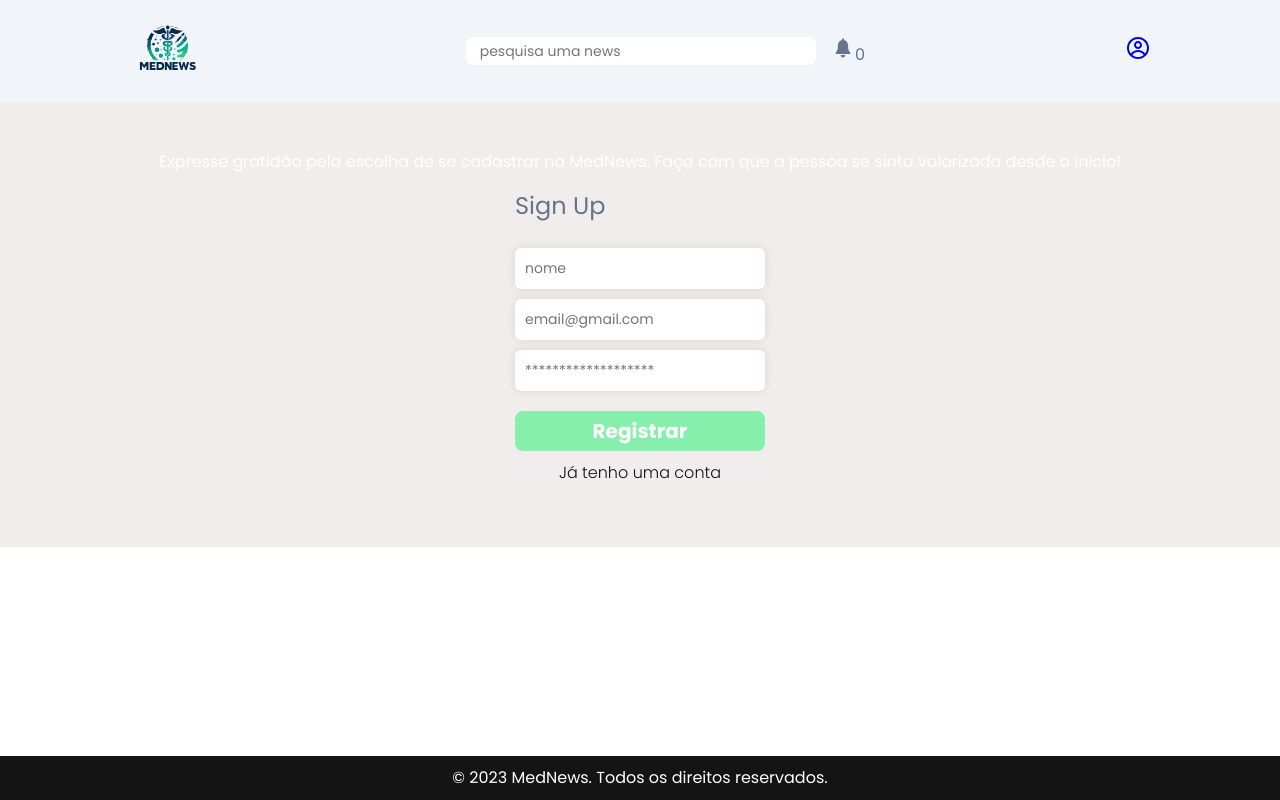
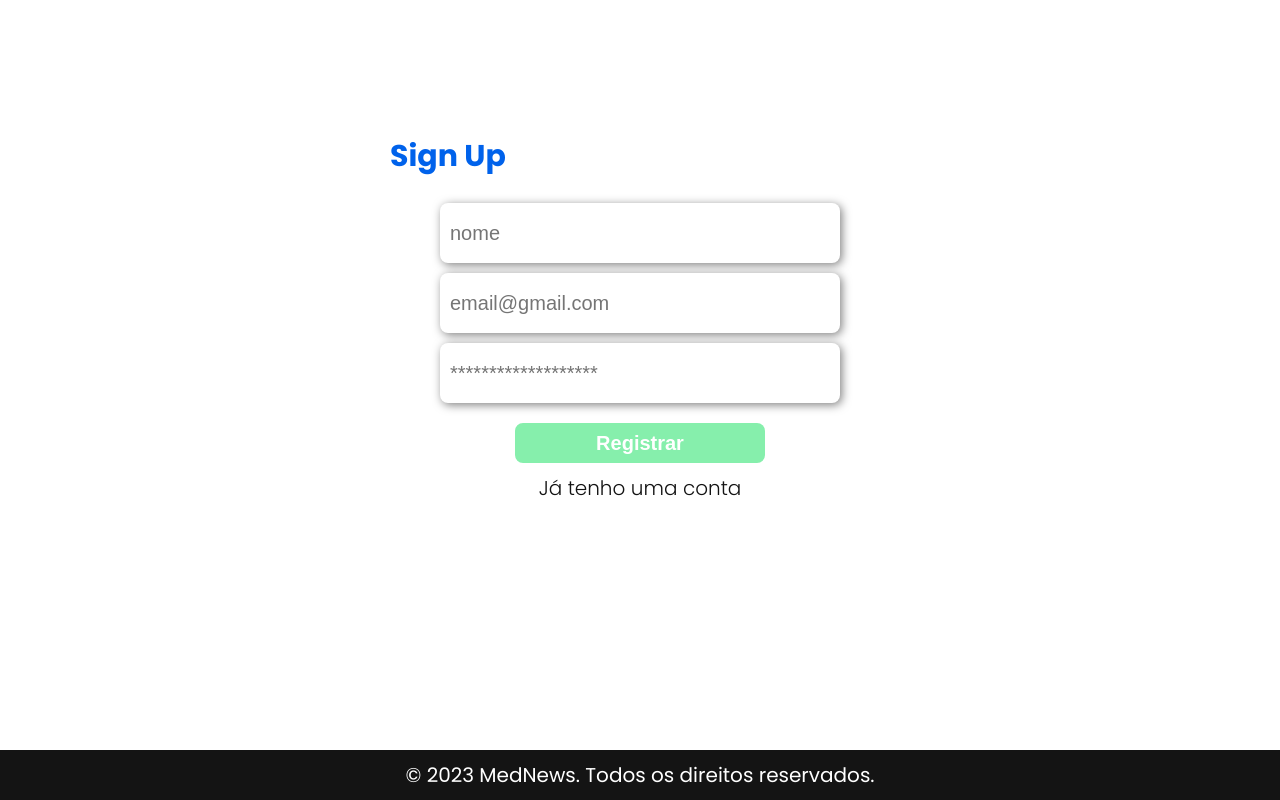
Before and after one commit to franciscojoaopedro/mednews, a React (Vite) app: page /signup in a window 1280 px wide. Built offline with nearby package versions, Linux system fonts and the light colour scheme.

Commit message:
feat add firebase hooks and news contexts

```diff
--- a/package.json
+++ b/package.json
@@ -12,9 +12,12 @@
   "dependencies": {
     "@mui/icons-material": "^5.14.18",
     "axios": "^1.6.2",
+    "firebase": "^10.7.1",
     "react": "^18.2.0",
     "react-dom": "^18.2.0",
-    "react-icons": "^4.12.0"
+    "react-firebase-hooks": "^5.1.1",
+    "react-icons": "^4.12.0",
+    "react-toastify": "^9.1.3"
   },
   "devDependencies": {
     "@types/react": "^18.2.37",
--- a/src/App.jsx
+++ b/src/App.jsx
@@ -1,20 +1,19 @@
 // import { useState } from 'react'
 
-import {Outlet} from "react-router-dom"
-import { Header } from './components/Header'
-import {Footer} from "./components/Footer"
-import { AppContext } from "./contexts/context"
+import {Outlet} from "react-router-dom";
+import { Header } from './components/Header';
+import {Footer} from "./components/Footer";
+import { AppContext, UserContext } from "./contexts/context";
+import { useContext } from "react";
 
 function App() {
-  // const [lognin,setLognin]=useState(true)
-
+  const {userLogin}=useContext(UserContext);
   return (
   <>
-  <AppContext>
-    <Header/>
+   {userLogin&& <Header/>}
     <Outlet/>
     <Footer/>
-  </AppContext>
+
   </>
   )
 }
--- a/src/contexts/context.jsx
+++ b/src/contexts/context.jsx
@@ -1,5 +1,8 @@
 import {createContext, useState} from "react";
 import api from "../api/api"
+import { useCreateUserWithEmailAndPassword ,useSignInWithEmailAndPassword } from 'react-firebase-hooks/auth';
+import {auth} from "../firebase/config"
+
 export const NotificacaoContext=createContext();
 export const NewsContexts=createContext();
 export const UserContext=createContext()
@@ -7,7 +10,19 @@ export const UserContext=createContext()
 export const AppContext=({children})=>{
     const [news,setNews]=useState([]);
     const [notificacao,setNotificacao]=useState(0);
-    const [userLogin,setUserLogin]=useState(true)
+    const [userLogin,setUserLogin]=useState(null)
+    const [usuario,setUsuario]=useState(null)
+
+    const [
+      createUserWithEmailAndPassword,
+      user,
+      loading,
+      error,
+    ] = useCreateUserWithEmailAndPassword(auth);
+
+    const [
+      signInWithEmailAndPassword,
+    ] = useSignInWithEmailAndPassword(auth);
 
     async function getAllNews(){
         let response=await api.get("/posts/index");
@@ -41,12 +56,101 @@ export const AppContext=({children})=>{
 
       }
 
+async function LogIn(email,password){
+  try {
+    await signInWithEmailAndPassword(email,password)
+    .then( async (usercredential)=>{
 
+      await api.get(`/authors/user/${email}`)
+      .then( async (response)=>{
+        const data=response.data.user
+        const user={
+          id:usercredential.user.uid,
+          name:data.name,
+          email:usercredential.user.email,
+          token:await usercredential.user.getIdToken((t)=>t)
+        }
+
+        const getUserLocal=localStorage.getItem("usertoken");
+        const userToken=JSON.parse(getUserLocal)
+        if(userToken.email!==email){
+          localStorage.setItem("usertoken",JSON.stringify(user))
+          console.log("foi criado um novo token",userToken)
+          setUserLogin(userToken)
+          return;
+        }
+        console.log("esse usuario já existe",userToken)
+        setUsuario()
+        return
+      })
+
+      /**
+      eyJhbGciOiJSUzI1NiIsImtpZCI6IjUyNmM2YTg0YWMwNjcwMDVjZTM
+      0Y2VmZjliM2EyZTA4ZTBkZDliY2MiLCJ0eXAiOiJKV1QifQ.eyJpc3Mi
+      OiJodHRwczovL3NlY3VyZXRva2VuLmdvb2dsZS5jb20vbWVkbmV3cy02OTJ
+      iZSIsImF1ZCI6Im1lZG5ld3MtNjkyYmUiLCJhdXRoX3RpbWUiOjE3MDM2MT
+      EyNjksInVzZXJfaWQiOiJDVWdTbThJOWNhT1BnNldBMGZlSlVJbE0wTnExI
+      iwic3ViIjoiQ1VnU204STljYU9QZzZXQTBmZUpVSWxNME5xMSIsImlhdCI6
+      MTcwMzYxMTI3NiwiZXhwIjoxNzAzNjE0ODc2LCJlbWFpbCI6InRlc3RlMkB
+      nbWFpbC5jb20iLCJlbWFpbF92ZXJpZmllZCI6ZmFsc2UsImZpcmViYXNlIj
+      p7ImlkZW50aXRpZXMiOnsiZW1haWwiOlsidGVzdGUyQGdtYWlsLmNvbSJdf
+      Swic2lnbl9pbl9wcm92aWRlciI6InBhc3N3b3JkIn19.do49076k7Qk1bPI
+      YdsUfTA9oRmjpo0YmmPkIlpv7b9vMO4mbMsGWp_cUWNIASW6KseNNm4mTjg
+      d-T2YmXKXFOo7Nlx9JDlFbtpXv9nZapHVXbXjSDHkQQPX9HcK5VWYFdI5MY
+      1xp3L8OtBaQAVCqhKuKgLCywymZuxIa9k4drb-K9BNX9RC6Qm11RTFazviW
+      95UETsGKigBC37gayg0CrfXENGiV133PjxVDNlFGlGkFgEwApegfRa-6xsppZ0BFwa-mkASgdHkO2-nsufUPc4jQx4jT
+      3O7Q5FhDHGDskWu3YWpSUI3Fd59kDfVOpi1Rc8VV8hKDds58vJdCmUp01g
+      */
+
+
+
+
+      // const saveLocal=localStorage.setItem("usertoken",JSON.stringify(user))
+
+        console.log("dados do loggin",user)
+    })
+
+    setUserLogin(true)
+    return alert("usuario logado")
+
+  } catch (error) {
+    console.log("erro ao fazer log",error)
+  }
+
+}
+
+async function Register(name,email,password){
+ await  createUserWithEmailAndPassword(email,password)
+  .then(async  (usercredential)=>{
+    const data={
+    name:name,
+    email:email,
+    bio:`Olá ${name},com o passar do tempo vais poder atualizar a sua biografia!  `
+    }
+    await api.post("/authors/create",data)
+    .then((response)=>console.log(response))
+
+    // const user={
+    //   id:usercredential.user.uid,
+    //   name,
+    //   email:usercredential.user.email,
+    //   token:await usercredential.user.getIdToken((t)=>t)
+    // }
+
+
+    console.log("user do firabase",user)
+  })
+  .catch((error)=>{
+    console.log(`erro ao criar usuarioo`,error)
+  })
+
+  return alert("Usuario criado");
+}
 
     return(
         <NotificacaoContext.Provider value={{notificacao,setNotificacao}}>
                    <NewsContexts.Provider  value={{news,getAllNews}} >
-                   <UserContext.Provider value={{Postnews,userLogin}}>
+                   <UserContext.Provider value={{Postnews,userLogin,LogIn,Register}}>
                    {children}
                    </UserContext.Provider >
                    </NewsContexts.Provider>
--- /dev/null
+++ b/src/firebase/config.js
@@ -0,0 +1,18 @@
+// Import the functions you need from the SDKs you need
+import { initializeApp } from "firebase/app";
+
+import { getAuth } from "firebase/auth";
+
+const firebaseConfig = {
+  apiKey: "AIzaSyAGFzCRhbcijDbosiytAixPyYB8N8LfH-Q",
+  authDomain: "mednews-692be.firebaseapp.com",
+  projectId: "mednews-692be",
+  storageBucket: "mednews-692be.appspot.com",
+  messagingSenderId: "509500859832",
+  appId: "1:509500859832:web:bcb273c9e47bf33a8c5b4d",
+  measurementId: "G-73LHMNVS2K"
+};
+
+// Initialize Firebase
+const app = initializeApp(firebaseConfig);
+export const auth=getAuth(app);
--- a/src/global.css
+++ b/src/global.css
@@ -3,7 +3,8 @@
   line-height: 1.5;
   font-weight: 400;
   box-sizing: border-box;
-  color: #64748b;
+  color: #0062eb;
+  font-size: 20px;
 
 
 }
--- a/src/main.jsx
+++ b/src/main.jsx
@@ -1,9 +1,12 @@
 import React from 'react'
 import ReactDOM from 'react-dom/client'
 import { RotasGloba }  from './routes/AppRoutes'
+
 import './global.css'
+
+import 'react-toastify/dist/ReactToastify.css';
 import { AppContext } from './contexts/context'
-
+import { ToastContainer } from 'react-toastify';
 
 
 
@@ -12,6 +15,7 @@ ReactDOM.createRoot(document.getElementById('root')).render(
   <React.StrictMode>
     <AppContext>
     <RotasGloba/>
+    <ToastContainer/>
     </AppContext>
   </React.StrictMode>
 )
--- a/src/pages/SignIn/index.css
+++ b/src/pages/SignIn/index.css
@@ -1,20 +1,19 @@
-*{
-    font-family: 'Poppins', sans-serif;
-    line-height: 1.5;
-    font-weight: 400;
-    box-sizing: border-box;
-    padding: 0;
-    margin: 0;
-
-}
-.sigin-in{
+main{
+    width: 100%;
     display: flex;
     justify-content: center;
     align-items: center;
-    background: #f1eded;
+}
+.sigin-in{
+    width: 100%;
+    display: flex;
+    justify-content: center;
+    align-items: center;
+
+
 }
 .title-sigin-in{
-    width: 250px;
+    width: 500px;
     display: flex;
     justify-content: flex-start;
     align-items: flex-start;
@@ -30,18 +29,20 @@
     flex-direction: column;
 }
 .input-area-sign-in{
-    width: 250px;
+    width: 400px;
     margin-bottom: 10px;
 }
 .input-area-sign-in input{
     border: none;
+    height: 60px;
+    padding: 8px;
     outline: none;
-    font-size: 14px;
-    color: white;
+    font-size: 20px;
+    color: #131313;
     padding: 10px;
     width: 100%;
-    border-radius: 6px;
-    box-shadow: 0px 0px 10px rgba(0, 0, 0, 0.1);
+    border-radius: 8px;
+    box-shadow: 2px 2px 10px rgba(2, 2, 2, 0.5);
 
 }
 
@@ -92,8 +93,13 @@
 }
 
 .barra-de-contas hr{
+
     width: 115px;
     margin: 0 4px;
+}
+.barra-de-contas p{
+    color: #131313;
+    margin: 0px 10px;
 }
 
 .sign-in-optional{
--- a/src/pages/SignIn/index.jsx
+++ b/src/pages/SignIn/index.jsx
@@ -1,12 +1,42 @@
-import React from 'react';
+import React, { useContext, useState } from 'react';
 // import { Container } from './styles';
 import "./index.css"
 import { FaGooglePlusG,FaFacebook } from "react-icons/fa";
 import { Link } from 'react-router-dom';
+import { UserContext } from '../../contexts/context';
+import { ToastContainer, toast } from 'react-toastify';
+import {Navigate} from "react-router-dom"
 
 const SignIn = () => {
+  const [password,setPassword]=useState("")
+  const [email,setEmail]=useState("")
+  const {LogIn}=useContext(UserContext)
+
+  async function entrar(){
+    if(!email || !password) {
+      return alert("Verifica os campos vazios");
+    }
+    await LogIn(email,password)
+    toast.success("Seja Bem Vindo!",{
+      position: "top-right",
+      autoClose: 5000,
+      hideProgressBar: false,
+      closeOnClick: true,
+      pauseOnHover: true,
+      draggable: true,
+      progress: undefined,
+      theme: "light",
+      });
+
+
+  }
+
   return (
-    <div className='sigin-in'>
+    <main>
+     <ToastContainer
+
+     />
+     <div className='sigin-in'>
         <div className='container-sigin-in'>
             <div className='title-sigin-in'>
               <h2>Sign In</h2>
@@ -14,21 +44,29 @@ const SignIn = () => {
             <form>
                 <div className='input-area-sign-in'>
                 <input
+                name='email'
+                value={email}
+                onChange={(e)=>setEmail(e.target.value)}
                 type='email'
                 placeholder='email@gmail.com'
-                autoCapitalize={true}
+                autoCapitalize
+                required
                 />
                 </div>
                 <div className='input-area-sign-in' >
                 <input
+                name='password'
+                value={password}
+                onChange={(e)=>setPassword(e.target.value)}
                 type='password'
+                required
                 placeholder='*******************'
                 />
                 </div>
             </form>
 
             <div className='area-btn-entrar'>
-            <button type='submit' onClick={()=>{alert('Você entrou')}}>Entrar</button>
+            <button type='submit' onClick={entrar}>Entrar</button>
               <p>
                 <Link to={"/signup"} >Não tenho uma conta</Link>
               </p>
@@ -50,6 +88,7 @@ const SignIn = () => {
             </div>
         </div>
     </div>
+   </main>
   )
 }
 
--- a/src/pages/SignUp/index.jsx
+++ b/src/pages/SignUp/index.jsx
@@ -1,11 +1,35 @@
-import React from 'react';
-import { FaGooglePlusG,FaFacebook } from "react-icons/fa";
+import React, { useContext, useState } from 'react';
+import { useCreateUserWithEmailAndPassword } from 'react-firebase-hooks/auth';
+import { auth } from '../../firebase/config';
 import { Link } from 'react-router-dom';
+import { UserContext } from '../../contexts/context';
 
 
+import { ToastContainer, toast } from 'react-toastify';
 // import { Container } from './styles';
 
 const SignUp = () => {
+  const [password,setPassword]=useState("")
+  const [email,setEmail]=useState("")
+  const [name,setName]=useState("")
+  const {Register}=useContext(UserContext)
+
+
+  function clearInputs(){
+    setName("");
+    setEmail("");
+    setPassword("");
+  }
+async function handleCreateUser(){
+  if(!name || !email || !password){
+    return alert("Verifique os campos vazios!!")
+
+  }
+  await Register(name,email,password);
+
+  clearInputs();
+}
+
   return (
     <div className='sigin-in'>
     <div className='container-sigin-in'>
@@ -17,31 +41,41 @@ const SignUp = () => {
         <div className='title-sigin-in'>
           <h2>Sign Up</h2>
         </div>
-        <form>
+        <form action=''  >
             <div className='input-area-sign-in'>
             <input
+            name='name'
+            value={name}
+            onChange={(e)=>setName(e.target.value)}
             type='text'
             placeholder='nome'
-            autoCapitalize={true}
+           required
             />
             </div>
             <div className='input-area-sign-in'>
             <input
+            value={email}
+            onChange={(e)=>setEmail(e.target.value)}
+            name='email'
             type='email'
             placeholder='email@gmail.com'
-            autoCapitalize={true}
+            required
             />
             </div>
             <div className='input-area-sign-in' >
             <input
+            value={password}
+            onChange={(e)=>setPassword(e.target.value)}
+            name='password'
             type='password'
             placeholder='*******************'
+            required
             />
             </div>
         </form>
 
         <div className='area-btn-entrar'>
-        <button type='submit' onClick={()=>{alert('Você se cadastrou')}}>Registrar</button>
+        <button onClick={handleCreateUser}>Registrar</button>
           <p>
             <Link to={"/signin"} >Já tenho uma conta</Link>
           </p>
```
Also changed, not shown: 1 other file (tests, documents, lock files or other folders).
